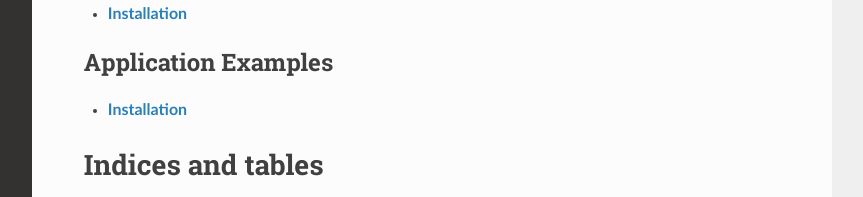
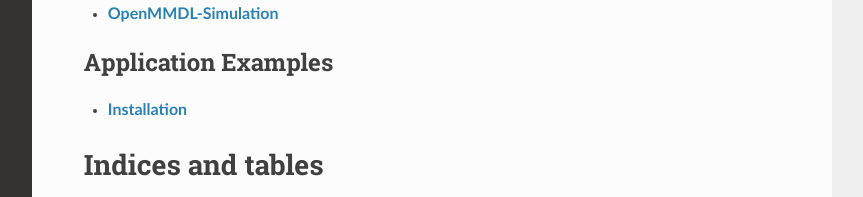
Before and after one commit to wolberlab/OpenMMDL, a Sphinx documentation site: the page built from docs/index.rst, in a window 1280 px wide and 900 px high, scrolled down 516 px, cut to the strip 408-900 px from the top of the window. Shown: the top 197 px of the strip, without its empty margins (268-1131 px from the left). Built offline with Sphinx 7.4.7 and the Read the Docs theme 2.0.0, drawn with Linux system fonts in a browser that asks for light colours; some of the changed text lies outside the part shown.

Commit message:
Update index.rst

```diff
--- a/docs/index.rst
+++ b/docs/index.rst
@@ -39,7 +39,7 @@
    :maxdepth: 1
    :caption: OpenMMDL-Simulation
 
-   installation
+   Openmmdl_simulation
 
 .. toctree::
    :maxdepth: 1
```
